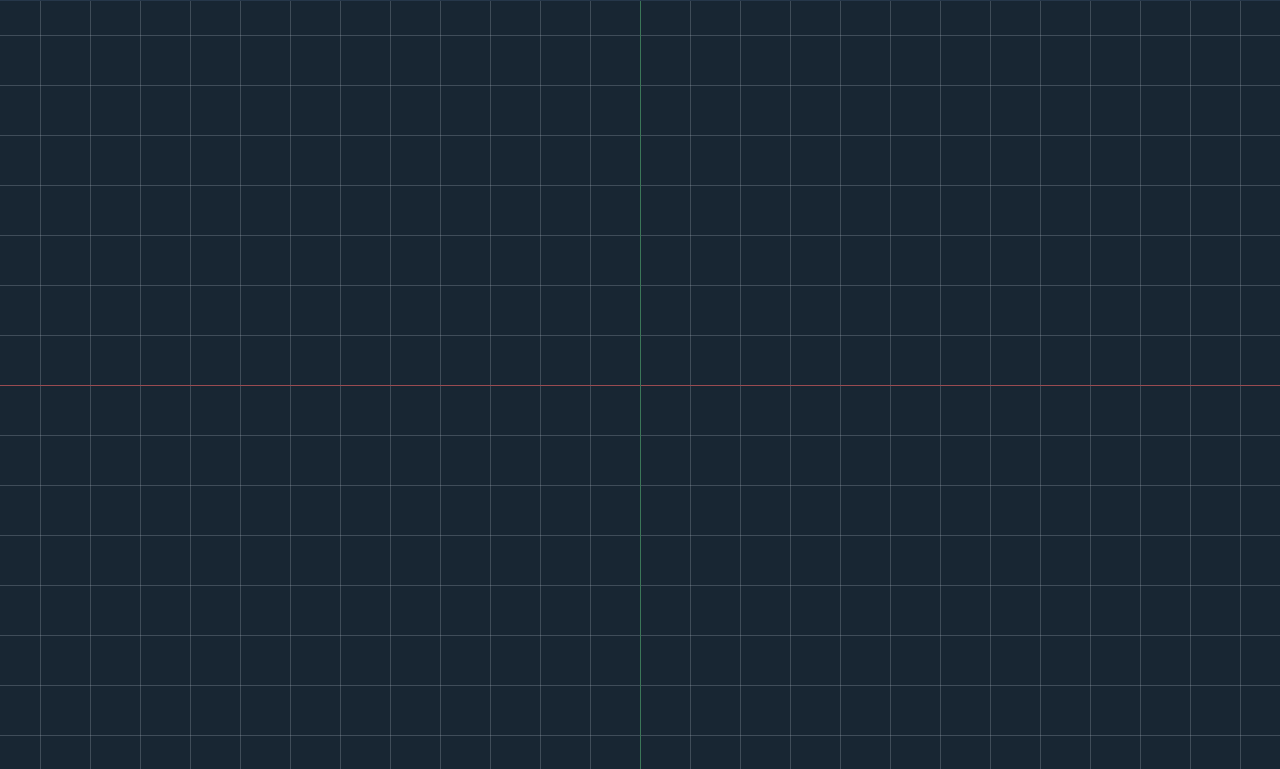
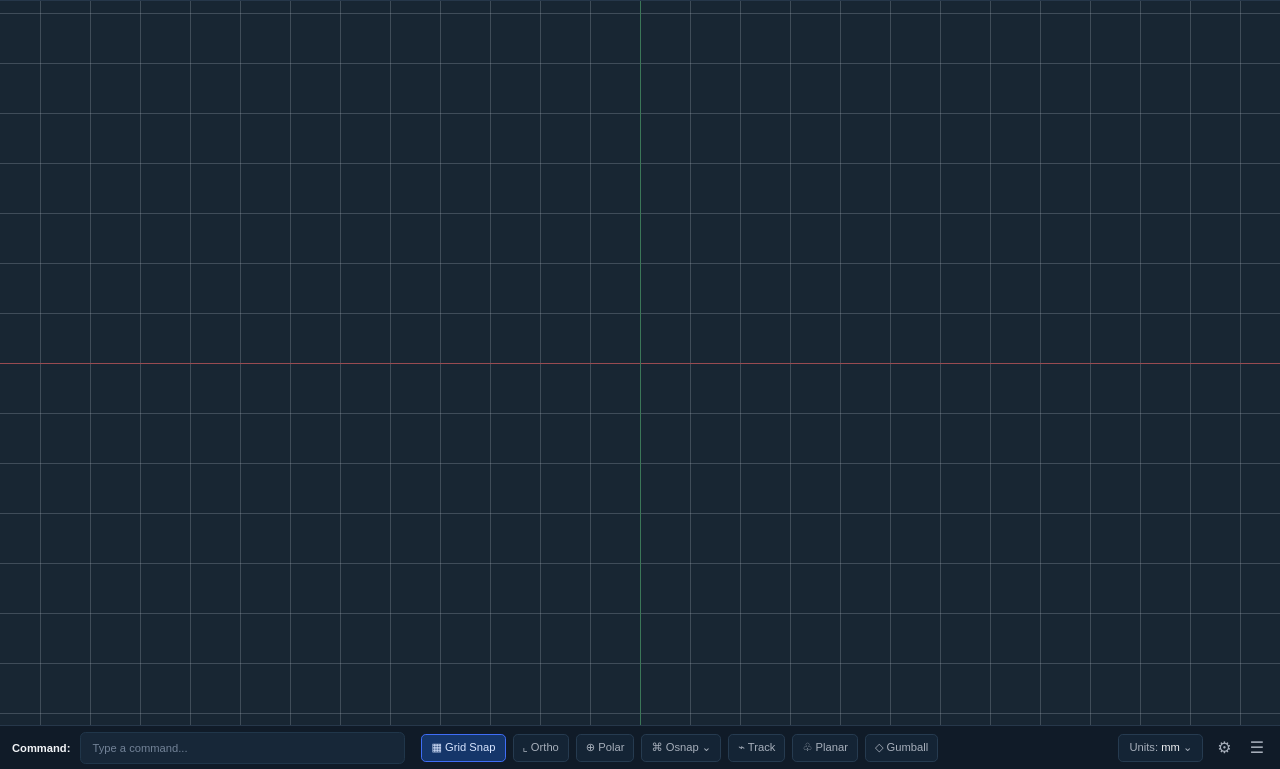
Before and after one commit to ushixken/Cadence, a plain HTML site: page index.html in a window 1280 px wide. Both pictures are taken after a click on the button "New Project". Shown: the part 31-800 px from the top of the page. Drawn offline with Linux system fonts and the light colour scheme.

Commit message:
feat: add editor command and status bar

```diff
--- a/index.html
+++ b/index.html
@@ -326,6 +326,26 @@
         <div class="viewport">
           <canvas></canvas>
         </div>
+        <footer class="editor-footer" aria-label="Editor status bar">
+          <div class="command-area">
+            <span class="command-label">Command:</span>
+            <div class="command-placeholder">Type a command...</div>
+          </div>
+          <div class="footer-tools" aria-label="Viewport settings">
+            <button class="footer-tool is-active" type="button"><span aria-hidden="true">▦</span> Grid Snap</button>
+            <button class="footer-tool" type="button"><span aria-hidden="true">⌞</span> Ortho</button>
+            <button class="footer-tool" type="button"><span aria-hidden="true">⊕</span> Polar</button>
+            <button class="footer-tool" type="button">⌘ Osnap <span aria-hidden="true">⌄</span></button>
+            <button class="footer-tool" type="button"><span aria-hidden="true">⌁</span> Track</button>
+            <button class="footer-tool" type="button"><span aria-hidden="true">♧</span> Planar</button>
+            <button class="footer-tool" type="button"><span aria-hidden="true">◇</span> Gumball</button>
+          </div>
+          <div class="footer-actions">
+            <button class="units-control" type="button">Units: <strong>mm</strong> <span aria-hidden="true">⌄</span></button>
+            <button class="footer-icon" type="button" aria-label="Settings">⚙</button>
+            <button class="footer-icon" type="button" aria-label="Menu">☰</button>
+          </div>
+        </footer>
       </div>
     </main>
   </body>
--- a/src/css/editor-page.css
+++ b/src/css/editor-page.css
@@ -28,3 +28,111 @@
 canvas.is-navigating {
   cursor: grabbing;
 }
+
+.editor-footer {
+  display: flex;
+  min-height: 44px;
+  padding: 0 12px;
+  gap: 16px;
+  align-items: center;
+  color: var(--secondaryText);
+  background-color: #101b28;
+  border-top: 1px solid #26374a;
+  font-size: 0.7rem;
+}
+
+.command-area,
+.footer-tools,
+.footer-actions {
+  display: flex;
+  align-items: center;
+}
+
+.command-area {
+  gap: 10px;
+}
+
+.command-label {
+  color: var(--mainText);
+  font-weight: 600;
+}
+
+.command-placeholder {
+  width: min(325px, 28vw);
+  padding: 9px 11px;
+  color: #738398;
+  background-color: #172738;
+  border: 1px solid #20364a;
+  border-radius: 0.35rem;
+}
+
+.footer-tools {
+  gap: 7px;
+}
+
+.footer-tool,
+.units-control,
+.footer-icon {
+  border: 1px solid #263b50;
+  color: var(--secondaryText);
+  background-color: #142435;
+  font: inherit;
+  cursor: pointer;
+}
+
+.footer-tool {
+  min-height: 28px;
+  padding: 0 9px;
+  border-radius: 0.3rem;
+}
+
+.footer-tool.is-active {
+  color: #d9e6ff;
+  background-color: #15366a;
+  border-color: var(--activeText);
+}
+
+.footer-actions {
+  gap: 10px;
+  margin-left: auto;
+}
+
+.units-control {
+  min-height: 28px;
+  padding: 0 10px;
+  border-radius: 0.3rem;
+}
+
+.units-control strong {
+  color: var(--mainText);
+  font-weight: 500;
+}
+
+.footer-icon {
+  padding: 3px;
+  border-color: transparent;
+  background: transparent;
+  font-size: 1rem;
+}
+
+@media (max-width: 980px) {
+  .footer-tool:nth-child(n + 5) {
+    display: none;
+  }
+}
+
+@media (max-width: 720px) {
+  .editor-footer {
+    gap: 8px;
+    padding: 0 8px;
+  }
+
+  .command-placeholder {
+    width: 150px;
+  }
+
+  .footer-tool:nth-child(n + 3),
+  .units-control {
+    display: none;
+  }
+}
--- a/src/js/viewport/canvas.js
+++ b/src/js/viewport/canvas.js
@@ -221,10 +221,12 @@
 }
 
 canvas.addEventListener("pointerdown", (event) => {
-  if (event.button !== 0 || !isSpacePressed) return
+  const isSpaceDrag = event.button === 0 && isSpacePressed
+  const isMiddleMouseDrag = event.button === 1
+  if (!isSpaceDrag && !isMiddleMouseDrag) return
 
   const point = getCanvasPoint(event)
-  navigationMode = event.ctrlKey ? "zoom" : "pan"
+  navigationMode = event.ctrlKey && (isSpaceDrag || isMiddleMouseDrag) ? "zoom" : "pan"
   activePointerId = event.pointerId
   previousPointerX = point.x
   previousPointerY = point.y
```
